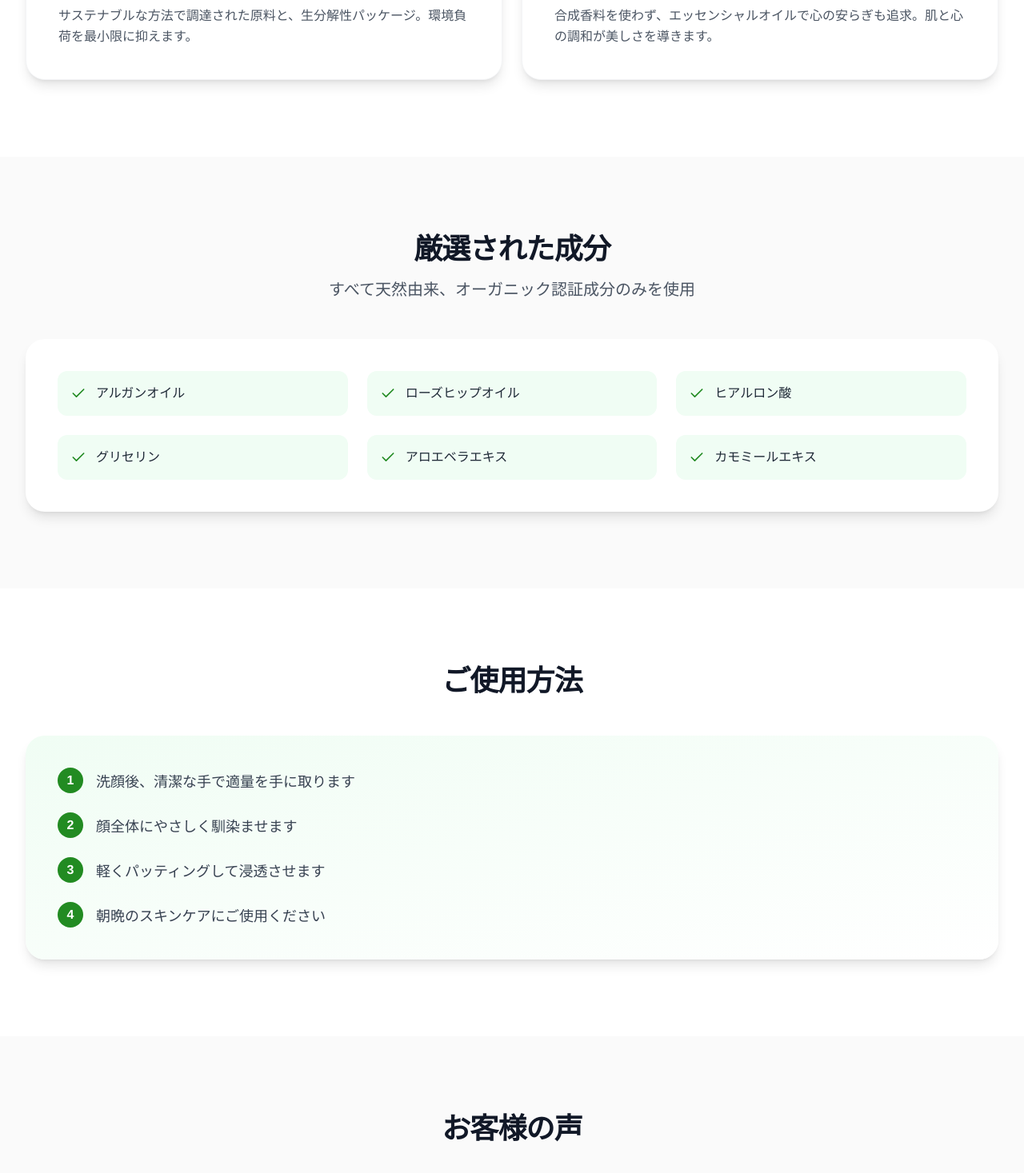
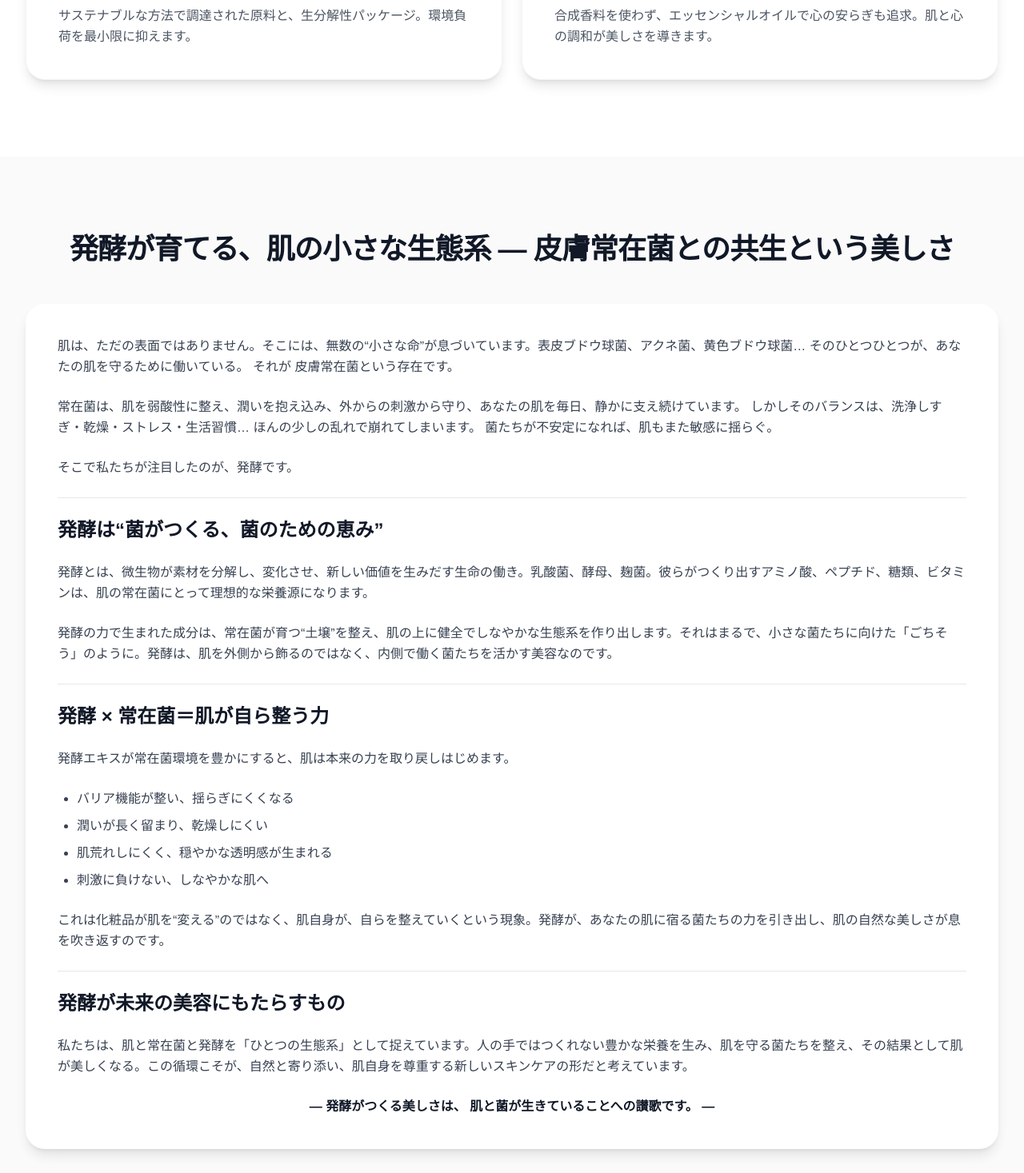
Before and after one commit to axprinc/agricultural-school-site, a Next.js app: page /naturalpure in a window 1280 px wide. Shown: the part 1330-2797 px from the top of the page at 80% size. Built offline with nearby package versions, Linux system fonts and the light colour scheme.

Commit message:
Update Natural Pure page: add product image, adjust price to 1,980 (40% off from 3,300), add fermentation section, remove ingredients section

```diff
--- a/src/app/naturalpure/page.tsx
+++ b/src/app/naturalpure/page.tsx
@@ -61,8 +61,8 @@ const PRODUCT_DATA = {
   name: 'ナチュラル・ピュア ライフスタイルウォーター',
   subtitle: '肌が、呼吸を忘れていたことを知る。',
   description: '自然の力を、最も純粋な形で。肌本来の美しさを静かに呼び覚ます、スイス発のミニマルなスキンケア。',
-  price: 5500,
-  originalPrice: 6800,
+  price: 1980,
+  originalPrice: 3300,
   capacity: '200ml',
   features: [
     {
@@ -160,17 +160,15 @@ export default function TonerProductPage() {
             <div className="grid md:grid-cols-2 gap-12 items-center">
               {/* Product Image */}
               <FadeInSection>
-                <div className="relative aspect-square bg-white rounded-3xl shadow-2xl p-8 flex items-center justify-center">
-                  <div className="w-full h-full bg-gradient-to-br from-green-100 to-green-50 rounded-2xl flex items-center justify-center">
-                    <Droplet className="w-48 h-48 text-[#228B22] opacity-30" />
-                  </div>
-                  {/* 実際の画像がある場合は以下を使用 */}
-                  {/* <Image
-                    src="/images/products/toner.jpg"
+                <div className="relative aspect-square bg-white rounded-3xl shadow-2xl p-8">
+                  <Image
+                    src="/images/products/ナチュラルピュア_商品画像.png"
                     alt={PRODUCT_DATA.name}
                     fill
                     className="object-contain rounded-2xl"
-                  /> */}
+                    priority
+                    sizes="(max-width: 768px) 100vw, 50vw"
+                  />
                 </div>
               </FadeInSection>
 
@@ -280,31 +278,45 @@ export default function TonerProductPage() {
           </div>
         </section>
 
-        {/* Ingredients Section */}
+        {/* Fermentation & Microbiome Section */}
         <section className="py-24 bg-[#FAFAFA]">
           <div className={`mx-auto px-8 ${MAX_WIDTH_CLASS}`}>
             <FadeInSection className="text-center mb-12">
               <h2 className="text-4xl font-extrabold text-gray-900 tracking-tight mb-4">
-                厳選された成分
+                発酵が育てる、肌の小さな生態系 ― 皮膚常在菌との共生という美しさ
               </h2>
-              <p className="text-xl text-gray-600 max-w-3xl mx-auto">
-                すべて天然由来、オーガニック認証成分のみを使用
-              </p>
             </FadeInSection>
 
             <FadeInSection>
-              <div className="bg-white rounded-3xl p-10 shadow-lg">
-                <div className="grid md:grid-cols-3 gap-6">
-                  {PRODUCT_DATA.ingredients.map((ingredient, index) => (
-                    <div
-                      key={index}
-                      className="flex items-center gap-3 p-4 bg-green-50 rounded-xl"
-                    >
-                      <Check className={`w-5 h-5 ${ACCENT_COLOR_CLASS} flex-shrink-0`} />
-                      <span className="text-gray-800 font-medium">{ingredient}</span>
-                    </div>
-                  ))}
-                </div>
+              <div className="bg-white rounded-3xl p-10 shadow-lg space-y-6 text-gray-700 leading-relaxed">
+                <p>肌は、ただの表面ではありません。そこには、無数の“小さな命”が息づいています。表皮ブドウ球菌、アクネ菌、黄色ブドウ球菌… そのひとつひとつが、あなたの肌を守るために働いている。 それが 皮膚常在菌という存在です。</p>
+                <p>常在菌は、肌を弱酸性に整え、潤いを抱え込み、外からの刺激から守り、あなたの肌を毎日、静かに支え続けています。 しかしそのバランスは、洗浄しすぎ・乾燥・ストレス・生活習慣… ほんの少しの乱れで崩れてしまいます。 菌たちが不安定になれば、肌もまた敏感に揺らぐ。</p>
+                <p>そこで私たちが注目したのが、発酵です。</p>
+
+                <div className="my-8 h-px bg-gray-200" />
+
+                <h3 className="text-2xl font-bold text-gray-900">発酵は“菌がつくる、菌のための恵み”</h3>
+                <p>発酵とは、微生物が素材を分解し、変化させ、新しい価値を生みだす生命の働き。乳酸菌、酵母、麹菌。彼らがつくり出すアミノ酸、ペプチド、糖類、ビタミンは、肌の常在菌にとって理想的な栄養源になります。</p>
+                <p>発酵の力で生まれた成分は、常在菌が育つ“土壌”を整え、肌の上に健全でしなやかな生態系を作り出します。それはまるで、小さな菌たちに向けた「ごちそう」のように。発酵は、肌を外側から飾るのではなく、内側で働く菌たちを活かす美容なのです。</p>
+
+                <div className="my-8 h-px bg-gray-200" />
+
+                <h3 className="text-2xl font-bold text-gray-900">発酵 × 常在菌＝肌が自ら整う力</h3>
+                <p>発酵エキスが常在菌環境を豊かにすると、肌は本来の力を取り戻しはじめます。</p>
+                <ul className="list-disc pl-6 space-y-2">
+                  <li>バリア機能が整い、揺らぎにくくなる</li>
+                  <li>潤いが長く留まり、乾燥しにくい</li>
+                  <li>肌荒れしにくく、穏やかな透明感が生まれる</li>
+                  <li>刺激に負けない、しなやかな肌へ</li>
+                </ul>
+                <p>これは化粧品が肌を“変える”のではなく、肌自身が、自らを整えていくという現象。発酵が、あなたの肌に宿る菌たちの力を引き出し、肌の自然な美しさが息を吹き返すのです。</p>
+
+                <div className="my-8 h-px bg-gray-200" />
+
+                <h3 className="text-2xl font-bold text-gray-900">発酵が未来の美容にもたらすもの</h3>
+                <p>私たちは、肌と常在菌と発酵を「ひとつの生態系」として捉えています。人の手ではつくれない豊かな栄養を生み、肌を守る菌たちを整え、その結果として肌が美しくなる。この循環こそが、自然と寄り添い、肌自身を尊重する新しいスキンケアの形だと考えています。</p>
+
+                <p className="text-center font-semibold text-gray-900 mt-8">― 発酵がつくる美しさは、 肌と菌が生きていることへの讃歌です。 ―</p>
               </div>
             </FadeInSection>
           </div>
```
Also changed, not shown: public/images/products/ナチュラルピュア_商品画像.png (added), 1 other file (tests, documents, lock files or other folders).
